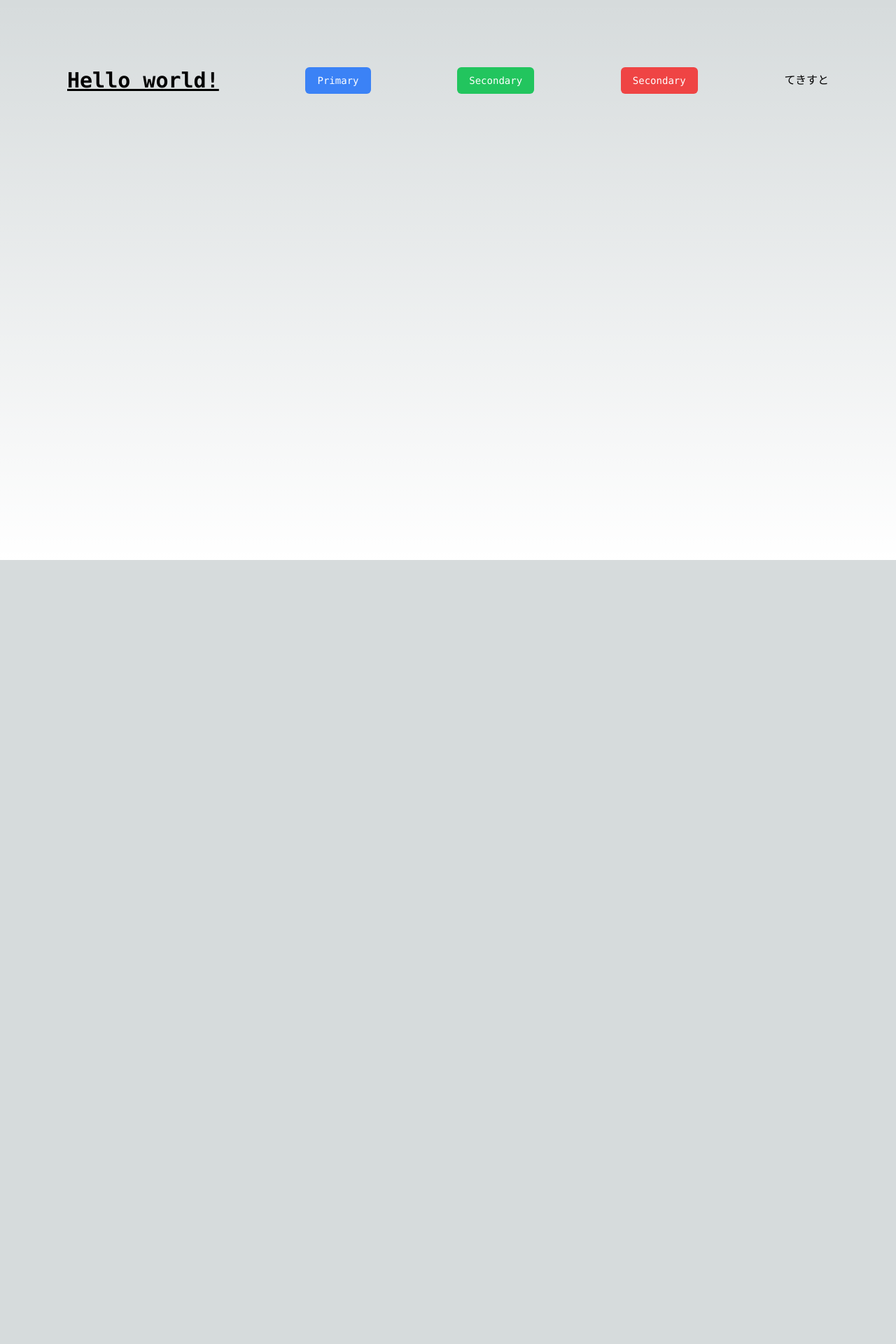
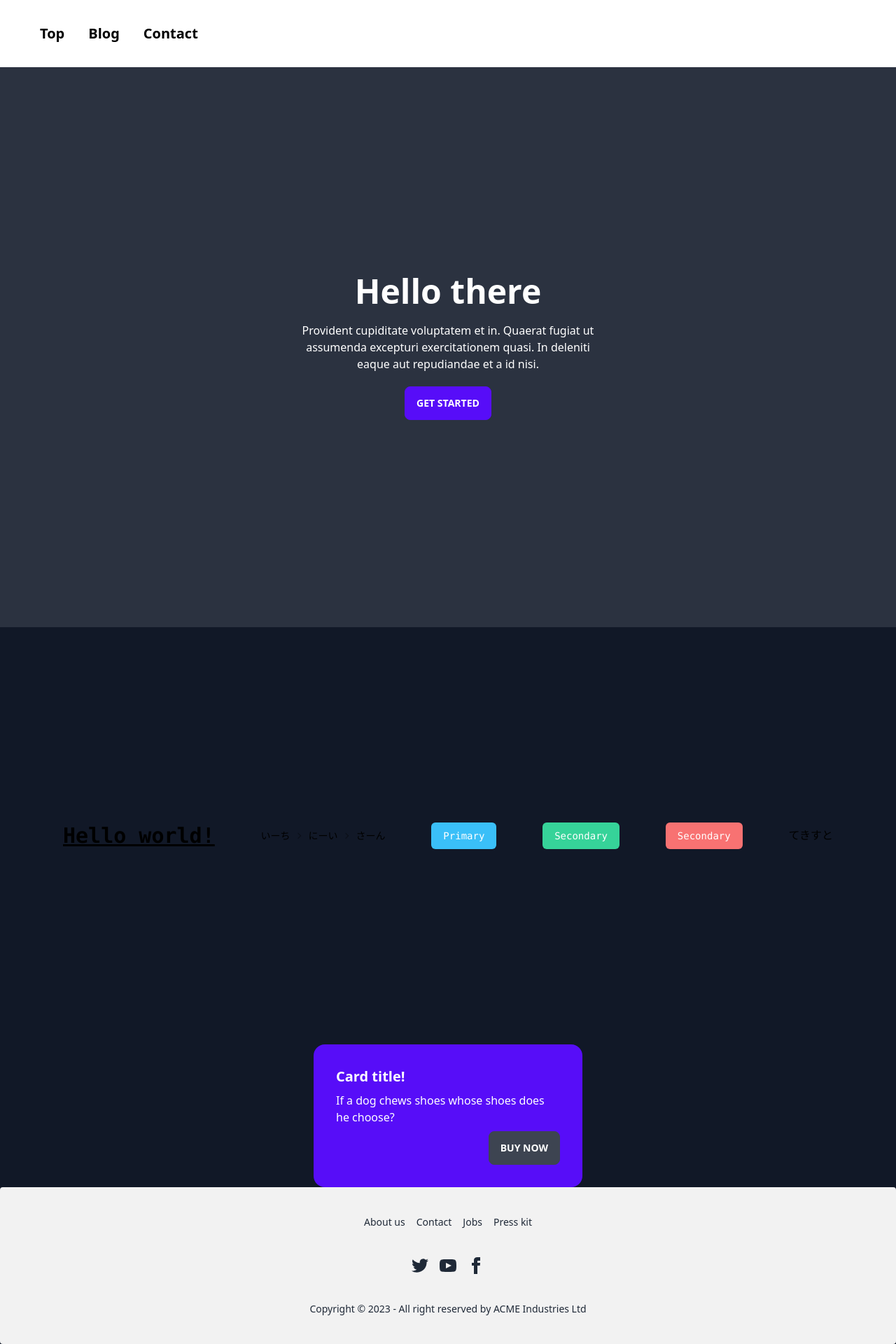
Before and after one commit to KeitaUenishi/next-portfolio, a Next.js app: page / in a window 1280 px wide. Shown: the whole page at 70% size. Before the commit the page ends 800 px from the top, so only its background shows below. Built offline with nearby package versions, Linux system fonts and the light colour scheme.

Commit message:
Add "DaisyUI" and create layout for blog site

```diff
--- /dev/null
+++ b/src/components/Breadcrumbs/index.tsx
@@ -0,0 +1,13 @@
+import React from 'react'
+
+export const Breadcrumbs = () => {
+  return (
+    <div className='text-sm breadcrumbs'>
+      <ul>
+        <li>いーち</li>
+        <li>にーい</li>
+        <li>さーん</li>
+      </ul>
+    </div>
+  )
+}
--- /dev/null
+++ b/src/components/Card/index.tsx
@@ -0,0 +1,15 @@
+import React from 'react'
+
+export const Card = () => {
+  return (
+    <div className="card w-96 bg-primary text-primary-content">
+      <div className="card-body">
+        <h2 className="card-title">Card title!</h2>
+        <p>If a dog chews shoes whose shoes does he choose?</p>
+        <div className="card-actions justify-end">
+          <button className="btn">Buy Now</button>
+        </div>
+      </div>
+    </div>
+  )
+}
--- /dev/null
+++ b/src/components/layouts/Footer/index.tsx
@@ -0,0 +1,54 @@
+import React from 'react'
+
+export const Footer = () => {
+  return (
+    <footer className="footer footer-center p-10 bg-base-200 text-base-content rounded">
+      <div className="grid grid-flow-col gap-4">
+        <a className="link link-hover">About us</a>
+        <a className="link link-hover">Contact</a>
+        <a className="link link-hover">Jobs</a>
+        <a className="link link-hover">Press kit</a>
+      </div>
+      <div>
+        <div className="grid grid-flow-col gap-4">
+          <a>
+            <svg
+              xmlns="http://www.w3.org/2000/svg"
+              width="24"
+              height="24"
+              viewBox="0 0 24 24"
+              className="fill-current"
+            >
+              <path d="M24 4.557c-.883.392-1.832.656-2.828.775 1.017-.609 1.798-1.574 2.165-2.724-.951.564-2.005.974-3.127 1.195-.897-.957-2.178-1.555-3.594-1.555-3.179 0-5.515 2.966-4.797 6.045-4.091-.205-7.719-2.165-10.148-5.144-1.29 2.213-.669 5.108 1.523 6.574-.806-.026-1.566-.247-2.229-.616-.054 2.281 1.581 4.415 3.949 4.89-.693.188-1.452.232-2.224.084.626 1.956 2.444 3.379 4.6 3.419-2.07 1.623-4.678 2.348-7.29 2.04 2.179 1.397 4.768 2.212 7.548 2.212 9.142 0 14.307-7.721 13.995-14.646.962-.695 1.797-1.562 2.457-2.549z"></path>
+            </svg>
+          </a>
+          <a>
+            <svg
+              xmlns="http://www.w3.org/2000/svg"
+              width="24"
+              height="24"
+              viewBox="0 0 24 24"
+              className="fill-current"
+            >
+              <path d="M19.615 3.184c-3.604-.246-11.631-.245-15.23 0-3.897.266-4.356 2.62-4.385 8.816.029 6.185.484 8.549 4.385 8.816 3.6.245 11.626.246 15.23 0 3.897-.266 4.356-2.62 4.385-8.816-.029-6.185-.484-8.549-4.385-8.816zm-10.615 12.816v-8l8 3.993-8 4.007z"></path>
+            </svg>
+          </a>
+          <a>
+            <svg
+              xmlns="http://www.w3.org/2000/svg"
+              width="24"
+              height="24"
+              viewBox="0 0 24 24"
+              className="fill-current"
+            >
+              <path d="M9 8h-3v4h3v12h5v-12h3.642l.358-4h-4v-1.667c0-.955.192-1.333 1.115-1.333h2.885v-5h-3.808c-3.596 0-5.192 1.583-5.192 4.615v3.385z"></path>
+            </svg>
+          </a>
+        </div>
+      </div>
+      <div>
+        <p>Copyright © 2023 - All right reserved by ACME Industries Ltd</p>
+      </div>
+    </footer>
+  )
+}
--- /dev/null
+++ b/src/components/layouts/Header/index.tsx
@@ -0,0 +1,26 @@
+import React from 'react'
+
+type HeaderItem = {
+  title: string
+  url: string
+}
+
+type Props = {
+  headerItems: HeaderItem[]
+}
+
+export const Header: React.FC<Props> = ({ headerItems }) => {
+  return (
+    <div className="navbar sticky top-0 z-30 bg-base-100">
+      <div className="max-w-7xl py-4 px-4 sm:px-6 lg:px-8">
+        {headerItems.map((item, idx) => {
+          return (
+            <a key={idx} className="btn btn-ghost normal-case text-xl" href={item.url}>
+              {item.title}
+            </a>
+          )
+        })}
+      </div>
+    </div>
+  )
+}
--- /dev/null
+++ b/src/components/layouts/Hero/index.tsx
@@ -0,0 +1,19 @@
+import React from 'react'
+
+export const Hero = () => {
+  return (
+    <div className="hero min-h-screen" style={{ backgroundImage: `url("/")` }}>
+      <div className="hero-overlay bg-opacity-60"></div>
+      <div className="hero-content text-center text-neutral-content">
+        <div className="max-w-md">
+          <h1 className="mb-5 text-5xl font-bold">Hello there</h1>
+          <p className="mb-5">
+            Provident cupiditate voluptatem et in. Quaerat fugiat ut assumenda excepturi
+            exercitationem quasi. In deleniti eaque aut repudiandae et a id nisi.
+          </p>
+          <button className="btn btn-primary">Get Started</button>
+        </div>
+      </div>
+    </div>
+  )
+}
--- a/src/components/atoms/Button/index.tsx
+++ b/src/components/ui-elements/Button/index.tsx
@@ -10,42 +10,19 @@ type Map = {
 const ColorSetting: Map[] = [
   {
     key: 'primary',
-    class: [
-      'text-white',
-      'bg-blue-500',
-      'hover:bg-indigo-700',
-      'focus:ring-indigo-500',
-      'border-transparent',
-      'primary-button',
-    ],
+    class: ['btn-info', 'text-white', 'border-transparent'],
   },
   {
     key: 'secondary',
-    class: [
-      'text-white',
-      'bg-green-500',
-      'hover:bg-indigo-700',
-      'focus:ring-indigo-500',
-      'border-transparent',
-      'primary-button',
-    ],
+    class: ['btn-success', 'text-white', 'border-transparent'],
   },
   {
     key: 'danger',
-    class: [
-      'text-white',
-      'bg-red-500',
-      'hover:bg-indigo-700',
-      'focus:ring-indigo-500',
-      'border-transparent',
-      'primary-button',
-    ],
+    class: ['btn-error', 'text-white', 'border-transparent'],
   },
 ]
 
-const SizeSetting: Map[] = [
-  { key: 'small', class: ['py-2', 'px-4', 'text-sm'] },
-]
+const SizeSetting: Map[] = [{ key: 'small', class: ['py-2', 'px-4', 'text-sm'] }]
 
 type Props = {
   children: React.ReactNode
@@ -67,16 +44,10 @@ export const Button: React.FC<Props> = ({
   onClick,
 }) => {
   const _color = _.head(
-    ColorSetting.filter((map: Map) => map.key === color).map(
-      (map) => map.class
-    )
+    ColorSetting.filter((map: Map) => map.key === color).map((map) => map.class),
   )
 
-  const _size = _.head(
-    SizeSetting.filter((map: Map) => map.key === size).map(
-      (map) => map.class
-    )
-  )
+  const _size = _.head(SizeSetting.filter((map: Map) => map.key === size).map((map) => map.class))
 
   if (!_color) {
     console.error('color is not defined.')
@@ -110,7 +81,7 @@ export const Button: React.FC<Props> = ({
   return (
     <button
       className={`${className} ${fullWidth ? 'w-full' : ''}
-      ${ disabled ? 'opacity-50 cursor-not-allowed' : ''}`}
+      ${disabled ? 'opacity-50 cursor-not-allowed' : ''}`}
       onClick={handleSubmit}
     >
       {children}
--- a/src/pages/index.tsx
+++ b/src/pages/index.tsx
@@ -1,8 +1,20 @@
 import Head from 'next/head'
 import styles from 'styles/Home.module.css'
 
-import { Button } from 'components/atoms/Button'
-import { Text } from 'components/atoms/Text'
+import { Button } from 'components/ui-elements/Button'
+import { Text } from 'components/ui-elements/Text'
+import { Breadcrumbs } from 'components/Breadcrumbs'
+
+import { Card } from 'components/Card'
+import { Header } from 'components/layouts/Header'
+import { Hero } from 'components/layouts/Hero'
+import { Footer } from 'components/layouts/Footer'
+
+const headerItems = [
+  { title: 'Top', url: '/' },
+  { title: 'Blog', url: '/' },
+  { title: 'Contact', url: '/' },
+]
 
 export default function Home() {
   return (
@@ -13,43 +25,42 @@ export default function Home() {
         <meta name="viewport" content="width=device-width, initial-scale=1" />
         <link rel="icon" href="/favicon.ico" />
       </Head>
+      <div className="bg-gray-900">
+        <header>
+          <Header headerItems={headerItems} />
+        </header>
         <main className={styles.main}>
+          <Hero />
           <div className={styles.description}>
             <h1 className="text-3xl font-bold underline">Hello world!</h1>
             <div>
-            <Button
-              color='primary'
-              fullWidth={true}
-              disabled={false}
-            >
+              <Breadcrumbs />
+            </div>
+            <div>
+              <Button color="primary" fullWidth={true} disabled={false}>
                 Primary
               </Button>
             </div>
             <div>
-            <Button
-              color='secondary'
-              fullWidth={true}
-              disabled={false}
-            >
+              <Button color="secondary" fullWidth={true} disabled={false}>
                 Secondary
               </Button>
             </div>
             <div>
-            <Button
-              color='danger'
-              fullWidth={true}
-              disabled={false}
-            >
+              <Button color="danger" fullWidth={true} disabled={false}>
                 Secondary
               </Button>
             </div>
             <div>
-            <Text textType='primary'>
-              てきすと
-            </Text>
+              <Text textType="primary">てきすと</Text>
             </div>
           </div>
+          <Card />
         </main>
+        <footer>
+          <Footer />
+        </footer>
+      </div>
     </>
   )
 }
--- a/src/styles/Home.module.css
+++ b/src/styles/Home.module.css
@@ -3,8 +3,8 @@
   flex-direction: column;
   justify-content: space-between;
   align-items: center;
-  padding: 6rem;
-  min-height: 100vh;
+  /* padding: 6rem; */
+  min-height: 200vh;
 }
 
 .description {
@@ -241,11 +241,7 @@
     inset: auto 0 0;
     padding: 2rem;
     height: 200px;
-    background: linear-gradient(
-      to bottom,
-      transparent 0%,
-      rgb(var(--background-end-rgb)) 40%
-    );
+    background: linear-gradient(to bottom, transparent 0%, rgb(var(--background-end-rgb)) 40%);
     z-index: 1;
   }
 }
--- a/tailwind.config.js
+++ b/tailwind.config.js
@@ -1,11 +1,8 @@
 /** @type {import('tailwindcss').Config} */
 module.exports = {
-  content: [
-    "./src/pages/**/*.{js,ts,jsx,tsx}",
-    "./src/components/**/*.{js,ts,jsx,tsx}",
-  ],
+  content: ['./src/pages/**/*.{js,ts,jsx,tsx}', './src/components/**/*.{js,ts,jsx,tsx}'],
   theme: {
     extend: {},
   },
-  plugins: [],
-};
+  plugins: [require('daisyui')],
+}
```
Also changed, not shown: src/components/ui-elements/Text/index.tsx (renamed from src/components/atoms/Text/index.tsx), 1 other file (tests, documents, lock files or other folders). Lines whose indentation alone changed are shown as unchanged.
